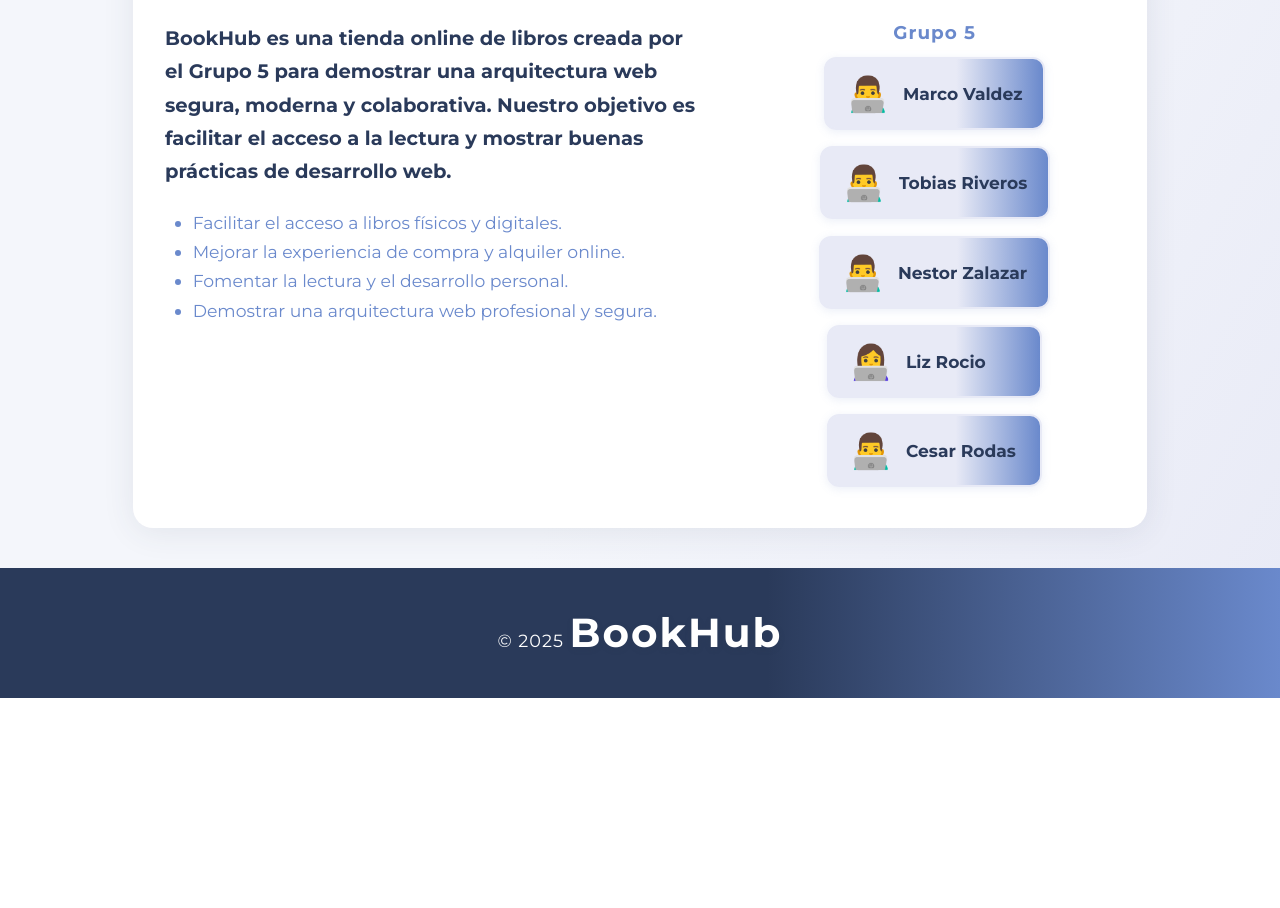
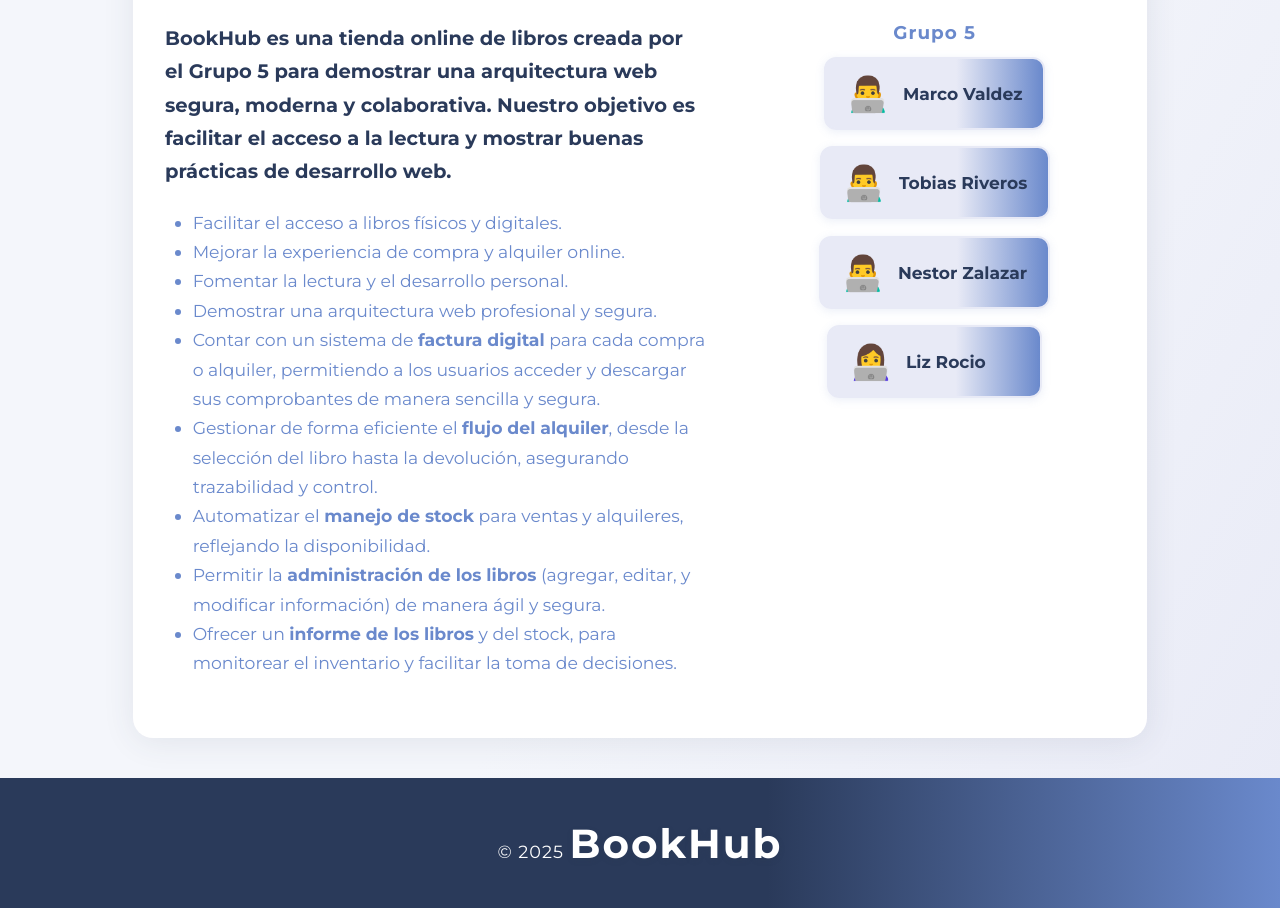
Before and after one commit to Marcko4/tiendalibro, a plain HTML site: page frontend/about.html in a window 1280 px wide. Shown: the part 712-1620 px from the top of the page. Before the commit the page ends 1410 px from the top, so only its background shows below. Drawn offline with Linux system fonts and the light colour scheme.

Commit message:
version final sin cesar

```diff
--- a/frontend/about.html
+++ b/frontend/about.html
@@ -47,6 +47,11 @@
               <li>Mejorar la experiencia de compra y alquiler online.</li>
               <li>Fomentar la lectura y el desarrollo personal.</li>
               <li>Demostrar una arquitectura web profesional y segura.</li>
+              <li>Contar con un sistema de <b>factura digital</b> para cada compra o alquiler, permitiendo a los usuarios acceder y descargar sus comprobantes de manera sencilla y segura.</li>
+              <li>Gestionar de forma eficiente el <b>flujo del alquiler</b>, desde la selección del libro hasta la devolución, asegurando trazabilidad y control.</li>
+              <li>Automatizar el <b>manejo de stock</b> para ventas y alquileres, reflejando la disponibilidad.</li>
+              <li>Permitir la <b>administración de los libros</b> (agregar, editar, y modificar información) de manera ágil y segura.</li>
+              <li>Ofrecer un <b>informe de los libros</b> y del stock, para monitorear el inventario y facilitar la toma de decisiones.</li>
             </ul>
           </div>
           <div class="about-team animate-fade-up" style="--delay:0.6s">
@@ -56,7 +61,7 @@
               <div class="about-member-card animate-flip" style="--delay:0.2s"><span class="about-member-avatar">👨‍💻</span><span>Tobias Riveros</span></div>
               <div class="about-member-card animate-flip" style="--delay:0.3s"><span class="about-member-avatar">👨‍💻</span><span>Nestor Zalazar</span></div>
               <div class="about-member-card animate-flip" style="--delay:0.4s"><span class="about-member-avatar">👩‍💻</span><span>Liz Rocio</span></div>
-              <div class="about-member-card animate-flip" style="--delay:0.5s"><span class="about-member-avatar">👨‍💻</span><span>Cesar Rodas</span></div>
+
             </div>
           </div>
         </div>
```
Also changed, not shown: frontend/assets/js/index.js (+9 -4 lines).
